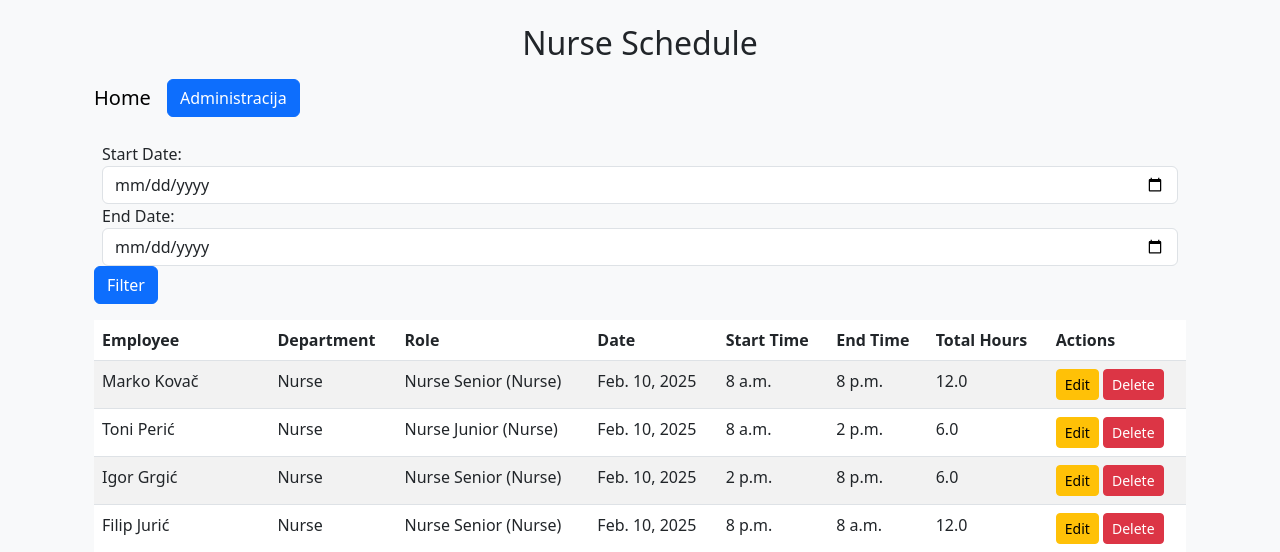
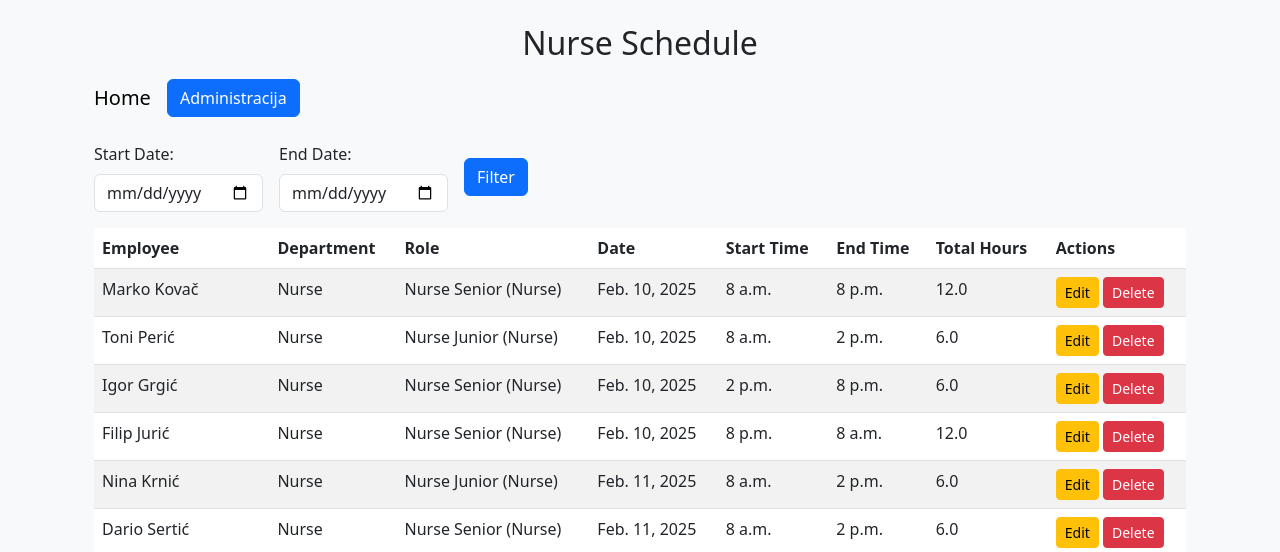
Before and after one commit to onadj/SG, a Django app: page /nurse/schedule/ in a window 1280 px wide. Shown: the part 56-608 px from the top of the page. Run offline with Django 5.2, Linux system fonts and the light colour scheme; a user stored in the database is signed in; data comes from the database, SQL or seed files in the repository; both versions use the stored data as it was after the commit; some libraries are stand-ins or nearby versions.

Commit message:
fixed issue with filter dates

```diff
--- a/nurse/templates/nurse/schedule.html
+++ b/nurse/templates/nurse/schedule.html
@@ -14,16 +14,18 @@
 
     <!-- Date Range Picker -->
     <div class="mb-3">
-        <form id="dateRangeForm" class="form-inline">
-            <div class="form-group mx-2">
-                <label for="startDate" class="mr-2">Start Date:</label>
+        <form id="dateRangeForm" class="row g-3 align-items-center">
+            <div class="col-auto">
+                <label for="startDate" class="form-label">Start Date:</label>
                 <input type="date" class="form-control" id="startDate" name="start_date">
             </div>
-            <div class="form-group mx-2">
-                <label for="endDate" class="mr-2">End Date:</label>
+            <div class="col-auto">
+                <label for="endDate" class="form-label">End Date:</label>
                 <input type="date" class="form-control" id="endDate" name="end_date">
             </div>
-            <button type="submit" class="btn btn-primary">Filter</button>
+            <div class="col-auto">
+                <button type="submit" class="btn btn-primary">Filter</button>
+            </div>
         </form>
     </div>
 
--- a/nurse/views.py
+++ b/nurse/views.py
@@ -26,13 +26,25 @@
 
 @login_required
 def generate_schedule(request):
-    start_date = date(2025, 2, 10)
-    end_date = date(2025, 2, 16)
+    start_date_str = request.GET.get("start_date")
+    end_date_str = request.GET.get("end_date")
+
+    if start_date_str and end_date_str:
+        try:
+            start_date = date.fromisoformat(start_date_str)
+            end_date = date.fromisoformat(end_date_str)
+        except ValueError:
+            return JsonResponse({"status": "error", "message": "Invalid date format!"}, status=400)
+    else:
+        start_date = date.today()
+        end_date = start_date + timedelta(days=6)  # Ako nema unosa, generira se za sljedeću sedmicu
 
     for single_date in (start_date + timedelta(n) for n in range((end_date - start_date).days + 1)):
         generate_nurse_schedule(single_date)
 
-    return JsonResponse({"status": "success", "message": "Schedule generated successfully!"})
+    return JsonResponse({"status": "success", "message": f"Schedule generated from {start_date} to {end_date}!"})
+
+
 
 @login_required
 def export_schedule_csv(request):
```
Also changed, not shown: db.sqlite3.
